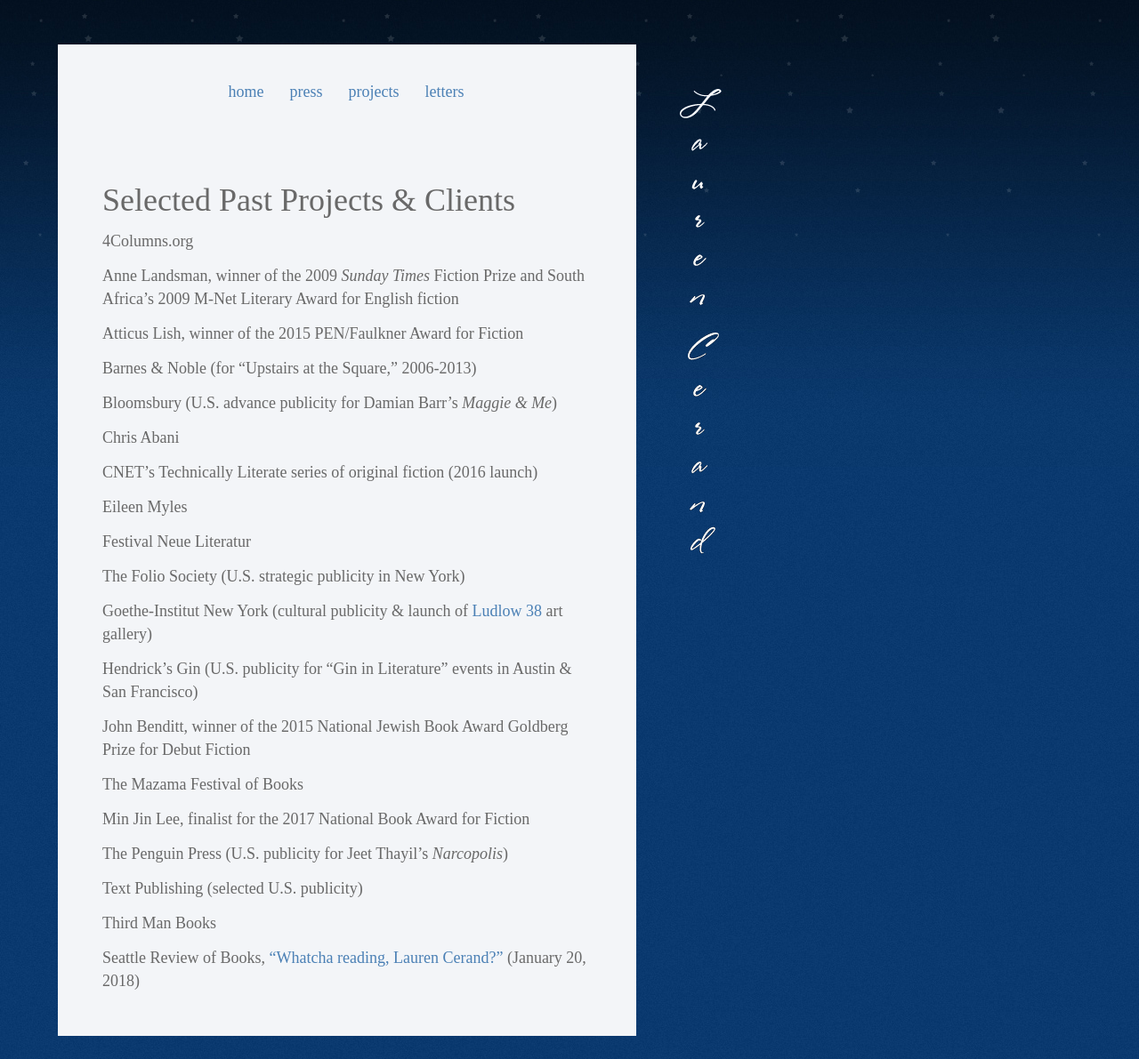
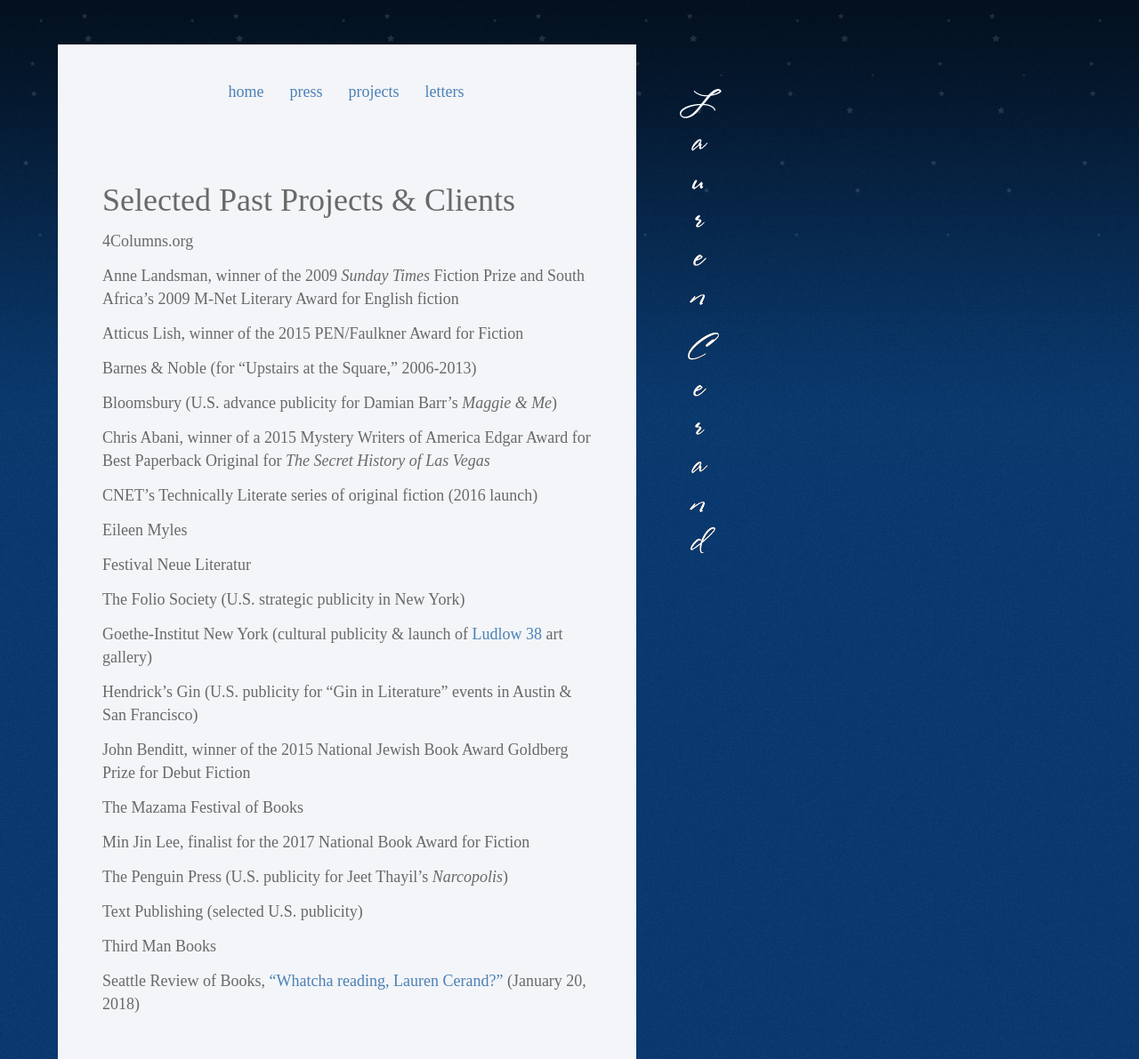
Before and after one commit to sonnetmedia/laurencerand.com, a Jekyll site: the page built from _pages/projects.md, in a window 1280 px wide. Shown: the whole page at 89% size. Built offline with Jekyll 4.4.1, drawn with Linux system fonts in a browser that asks for light colours; before the commit the page ends 1165 px from its top, so only the background shows below that.

Commit message:
Updated '_pages/projects.md' via CloudCannon

```diff
--- a/_pages/projects.md
+++ b/_pages/projects.md
@@ -14,7 +14,7 @@
 
 Bloomsbury (U.S. advance publicity for Damian Barr’s *Maggie & Me*)
 
-Chris Abani
+Chris Abani, winner of a 2015 Mystery Writers of America Edgar Award for Best Paperback Original for *The Secret History of Las Vegas*
 
 CNET's Technically Literate series of original fiction (2016 launch)
 
```
